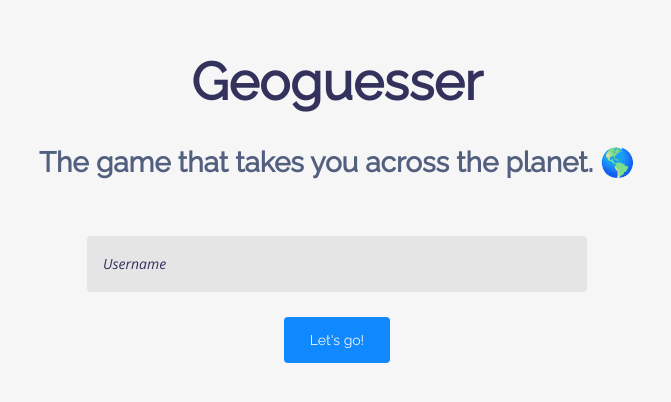
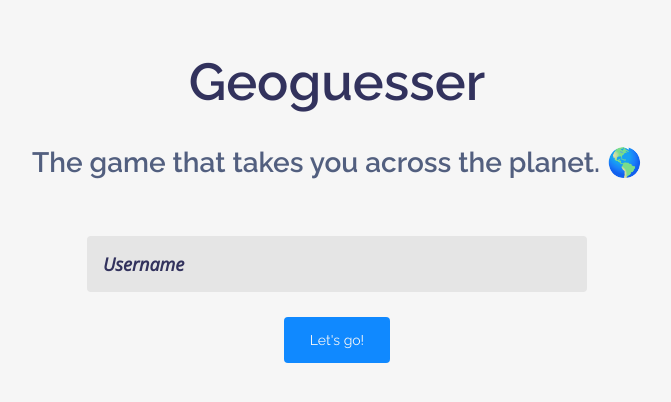
Before and after one commit to Geoguesser/MSHackGeoGuesser, a React (Create React App) app: page / in a window 1280 px wide. Shown: the part 170-572 px from the top of the page, without its empty margins (303-974 px from the left). Built offline with nearby package versions, Linux system fonts and the light colour scheme; no server answers.

Commit message:
add layout and input

```diff
--- a/src/common/Input/input.module.css
+++ b/src/common/Input/input.module.css
@@ -9,7 +9,7 @@
   position: relative;
   background-color: var(--gray);
   margin: var(--input-margin);
-  transition: var(--input-background-animation);
+  transition: var(--input-background-animation-div);
   margin-bottom: var(--input-margin-bottom);
   max-width: var(--input-max-width);
 }
@@ -34,6 +34,7 @@
   color: var(--primary-color) !important;
 }
 
+/* hides the label */
 .input-container .input + .label {
   position: absolute;
   top: 24px;
@@ -50,17 +51,17 @@
   width: 100%;
   height: var(--input-height);
   position: relative;
-  padding: 0px 16px;
-  border: none;
+  padding: var(--input-text-padding);
+  border: var(--input-border);
   border-radius: var(--input-border-radius);
-  font-size: var(--font-size-md);
+  font-size: var(--font-size-lg);
+  font-weight: var(--font-bold);
   background-color: transparent;
   color: var(--text-dark);
   outline: none;
-  box-shadow: 0px 4px 20px 0px transparent;
+  box-shadow: var(--input-box-shadow);
   -webkit-appearance: none;
-  transition: 0.3s background-color ease-in-out, 0.3s box-shadow ease-in-out,
-    0.1s padding ease-in-out;
+  transition: var(--input-background-animation);
 }
 
 .input-container--active input {
@@ -91,16 +92,3 @@
 .input-container--active input:-moz-placeholder {
   color: transparent;
 }
-
-/* .input-container {
-  display: inline-block;
-  position: relative;
-}
-
-.input {
-  position: relative;
-  display: inline-flex;
-}
-
-.label {
-} */
--- a/src/common/styles/global.css
+++ b/src/common/styles/global.css
@@ -1,5 +1,5 @@
 @import "../../../node_modules/normalize.css/normalize.css";
-@import url("https://fonts.googleapis.com/css?family=Raleway&display=swap");
+@import url("https://fonts.googleapis.com/css?family=Raleway:400,600&display=swap");
 
 .has-text-centered {
   text-align: center !important;
--- a/src/common/styles/variables.css
+++ b/src/common/styles/variables.css
@@ -24,6 +24,8 @@
   --font-size-h3: 28px;
   --font-size-h4: 20px;
   --font-size-h5: 16px;
+
+  --font-bold: 600;
 
   /*
   * button
@@ -54,10 +56,17 @@
   --input-height: 56px;
   --input-border-radius: 4px;
   --input-padding: 24px 16px 8px 16px;
+  --input-text-padding: 0px 16px;
   --input-max-width: 500px;
   --input-margin: 5px;
   --input-margin-bottom: 25px;
-  --input-background-animation: 0.3s background-color ease-in-out, 0.3s box-shadow ease-in-out;
+  --input-background-animation-div: 0.3s background-color ease-in-out, 0.3s box-shadow ease-in-out;
+  --input-background-animation: 0.3s background-color ease-in-out, 0.3s box-shadow ease-in-out,
+    0.1s padding ease-in-out;
   --input-active-box-shadow: 0px 4px 20px 0px rgba(0, 0, 0, 0.2);
+  --input-box-shadow: 0px 4px 20px 0px transparent;
   --input-active-padding: 24px 16px 8px 16px;
+  --input-active-placeholder-top-spacing: 4px;
+  --input-placeholder-top-spacing: 24px;
+  --input-border: none;
 }
```
